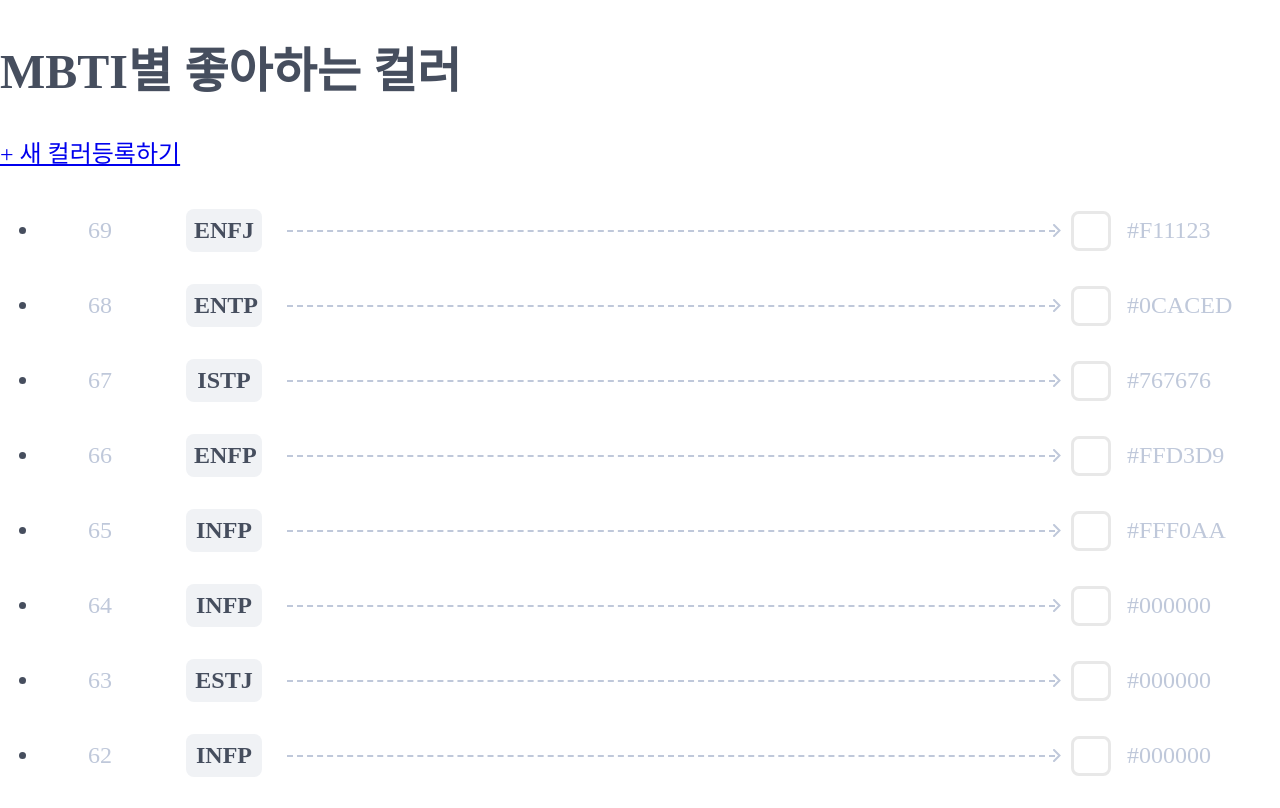
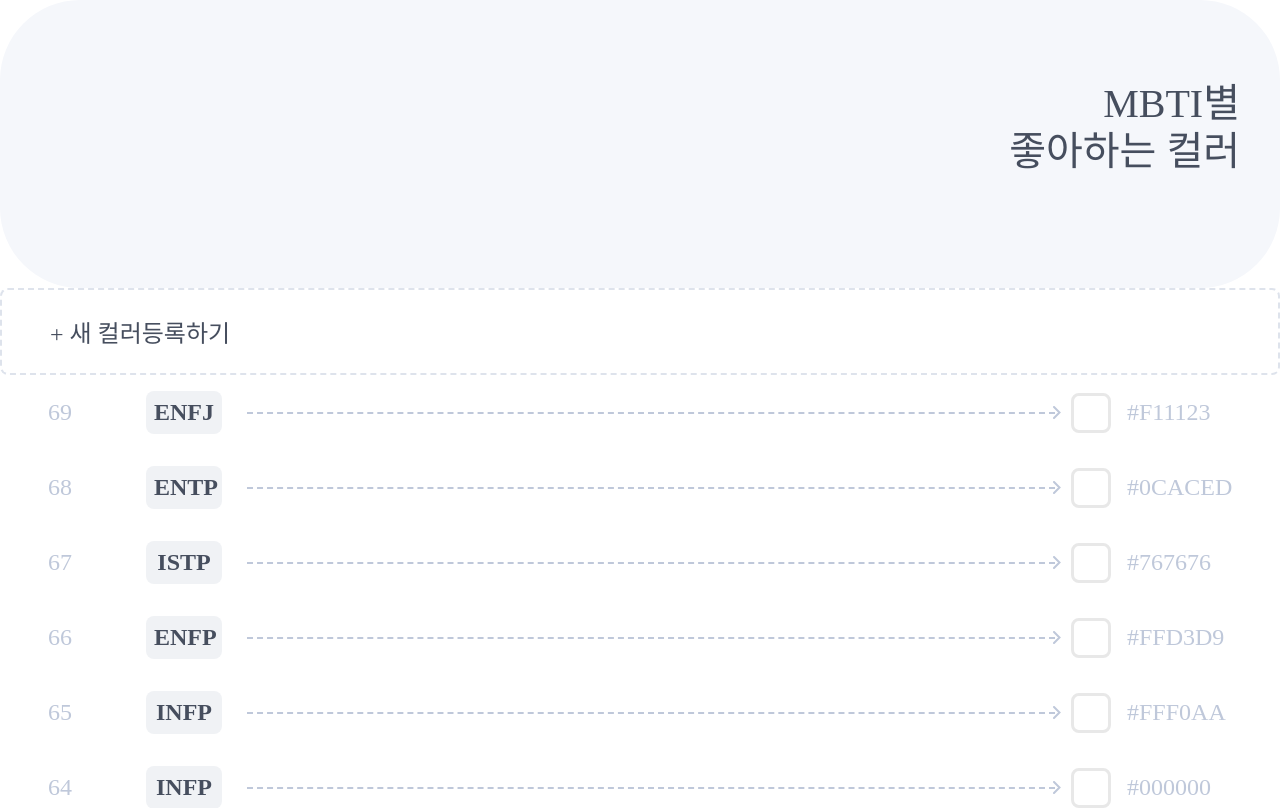
Before and after one commit to a-honey/mbti-color, a React (Create React App) app: page / in a window 1280 px wide. Shown: the top 808 px of the page. Built offline with nearby package versions, Linux system fonts and the light colour scheme; a web font is replaced by a local one.

Commit message:
Refactored Home.js for CSS file

```diff
--- a/src/Home.js
+++ b/src/Home.js
@@ -3,29 +3,42 @@ import mock from "./mock.json";
 import { useState } from "react";
 import filterdeleteimg from "./images/x.svg";
 import ColorSurvey from "./components/ColorSurvey";
+import styles from "./Home.module.css";
 
 function Home() {
   const [filter, setFilter] = useState();
 
   return (
-    <div className="home">
-      <h1>MBTI별 좋아하는 컬러</h1>
+    <div className={styles.contaner}>
+      <div className={styles.headerContainer}>
+        <header className={styles.header}>
+          <h1 className={styles.heading}>
+            MBTI별
+            <br />
+            <span className={styles.account}>좋아하는 컬러</span>
+          </h1>
+          <div>
             {filter && (
               <div onClick={() => setFilter(null)}>
                 {filter}
                 <img src={filterdeleteimg} alt="필터 삭제" />
               </div>
             )}
-      <div>
-        <Link to="/new">+ 새 컬러등록하기</Link>
           </div>
-      <ul>
+        </header>
+      </div>
+      <main className={styles.content}>
+        <Link className={styles.addItem} to="/new">
+          + 새 컬러등록하기
+        </Link>
+        <ul className={styles.items}>
           {mock.map((item) => (
             <li key={item.id} onClick={() => setFilter(item.mbti)}>
               <ColorSurvey value={item} onClick={() => setFilter(item.mbti)} />
             </li>
           ))}
         </ul>
+      </main>
     </div>
   );
 }
--- /dev/null
+++ b/src/Home.module.css
@@ -0,0 +1,69 @@
+.container {
+  display: flex;
+  margin: 80px auto;
+  max-width: 865px;
+  width: 100%;
+  gap: 40px;
+}
+
+.header {
+  position: sticky;
+  top: 80px;
+  padding: 80px 40px;
+  border-radius: 80px;
+  background-color: #f5f7fb;
+  color: #464e5e;
+  text-align: right;
+}
+
+.heading {
+  margin: 0 0 32px;
+  font-weight: 400;
+  font-size: 40px;
+  line-height: 48px;
+}
+
+.accent {
+  font-weight: 800;
+}
+
+.filter {
+  display: inline-flex;
+  align-items: center;
+  gap: 24px;
+  padding: 8px 24px;
+  font-weight: 500;
+  border-radius: 8px;
+  background: #ffffff;
+  box-shadow: 0 4px 20px rgba(0, 0, 0, 0.07);
+  cursor: pointer;
+}
+
+.filter > .removeIcon {
+  display: block;
+  width: 12px;
+  height: 12px;
+}
+
+.content {
+  flex-grow: 1;
+}
+
+.addItem {
+  display: block;
+  text-decoration: none;
+  padding: 24px 48px;
+  color: #464e5e;
+  border: 2px dashed #dee3ec;
+  border-radius: 8px;
+}
+
+.addItem:hover {
+  background-color: #f5f7fb;
+}
+
+.items {
+  margin: 0;
+  padding: 0;
+  list-style: none;
+}
```
Lines whose indentation alone changed are shown as unchanged.
